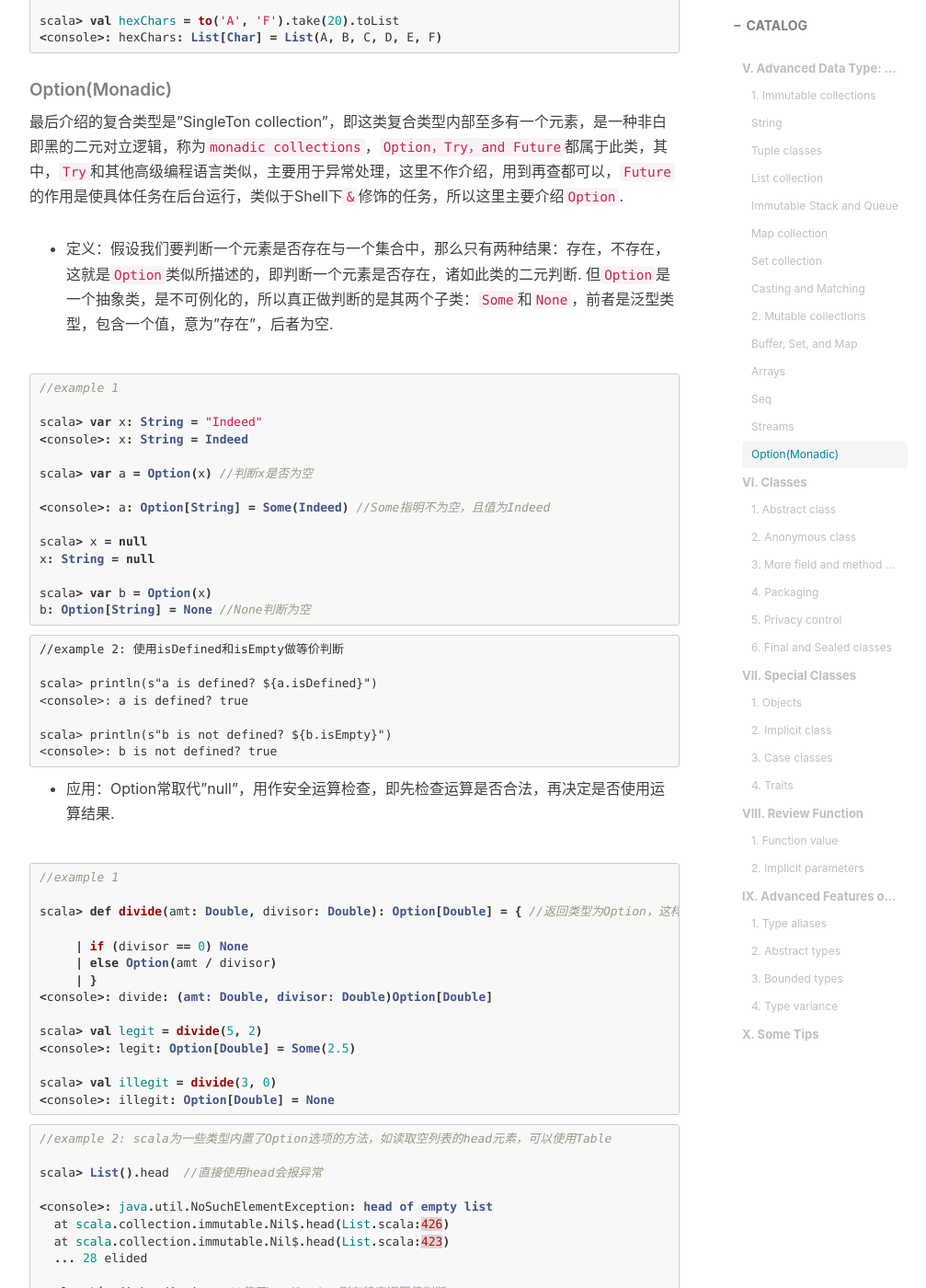
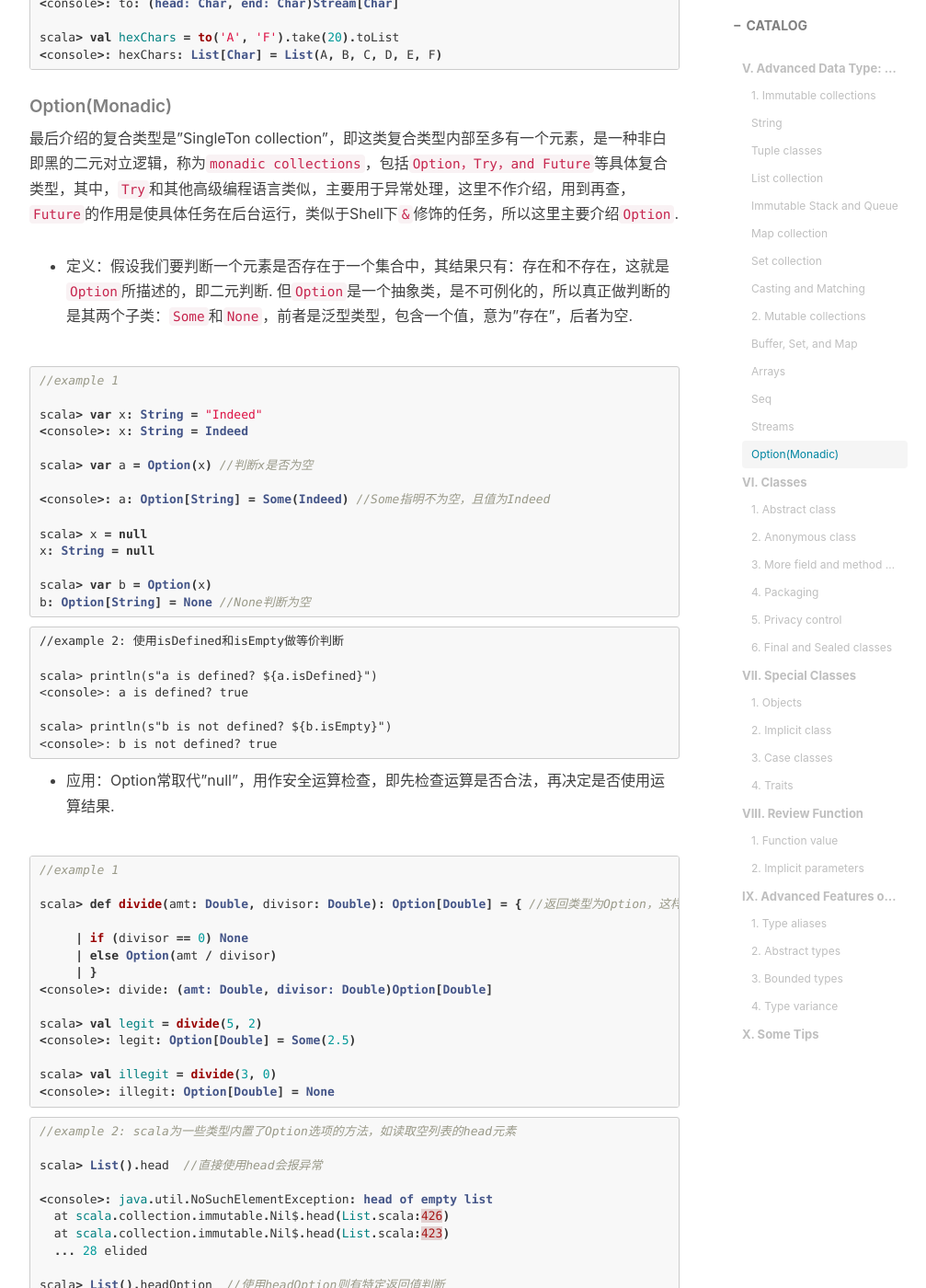
Before and after one commit to VVViy/VVViy.github.io, a Jekyll site: the page built from _posts/2018-12-13-Learning-Chisel-and-Scala-Part-II.md, in a window 1280 px wide and 1400 px high, scrolled down 19903 px. Shown: the whole window at 92% size, without its empty margins (233-1240 px from the left). Built offline with Jekyll 4.4.1, drawn with Linux system fonts in a browser that asks for light colours; nearby versions of some CDN libraries; comment, search, counter and statistics services are not loaded; some of the changed text lies outside the part shown.

Commit message:
Update 2018-12-13-Learning-Chisel-and-Scala-Part-II.md

````diff
--- a/_posts/2018-12-13-Learning-Chisel-and-Scala-Part-II.md
+++ b/_posts/2018-12-13-Learning-Chisel-and-Scala-Part-II.md
@@ -499,7 +499,7 @@
 | + | Set(1,2) + 3/Set(1,2) + (3,4), res: Set(1,2,3)/Set(1,2,3,4) | 追加元素或子集合 |
 | ++ | Set(1,2) ++ List(2,3), res: Set(1,2,3) | 追加其他Set或复合类型元素 |
 | - | Set(1,2,3) - 2/Set(1,2,3) - (1,2), res: Set(1)/Set(3) | 删除原有元素，构成新Set |
-| -- | Set(1,2,3) -- List(1,2), res: Set(3) | ++逆向操作 |
+| - - | Set(1,2,3) - - List(1,2), res: Set(3) | ++逆向操作 |
 | empty | Set(1,2,3).empty, res: Set() | 清空集合构成新Set |
 | & 或 intersect | Set(1,2,3) & Set(1) 或 Set(1,2,3) intersect Set(1), res: Set(1) | 求交集 |
 | \| 或 union | Set(1,2,3) \| Set(4) 或 Set(1,2,3) union Set(4), res: Set(1,2,3,4) | 求并集 |
@@ -540,6 +540,7 @@
 
 scala> val msg = statuses match {
      | case x if x contains(500) => "has error" //在guard中使用contains方法
+
      | case _ => "okay"
      | }
 <console>: msg: String = has error
@@ -581,7 +582,7 @@
 <console>: head: Char = r
 ```
 
-  前面介绍`Tuple`时提到过，其不是`collection`体系下的类型，但是其行为与`collections`类型非常相似，所以`Tuple`也可应用于`match`控制结构，`Tuple`可以保存不同类型的元素，在有些应用场景下更加灵活.
+  前面介绍`Tuple`时曾提到，其并非`collection`类型，但是其行为与`collections`类型非常相似，所以`Tuple`也可应用于`match`控制结构，`Tuple`可以保存不同类型的元素，在有些应用场景下更加灵活.
 
 ```scala
 //exampe
@@ -599,7 +600,7 @@
 ```
 
 #### 2. Mutable collections
-  前一节介绍了不可变的复合类型，对应的也有可变类型版本，如Table 9所示. 需要再次说明的是，`collection.immutable package`是自动添加到当前命名空间内的，而`collection.mutable package`未自动添加左右在未`import package`的情况下，只能写出完整包名进行引用类型.
+  前一节介绍了不可变的复合类型，对应的也有可变类型版本，如Table 9所示. 需要再次说明的是，`collection.immutable package`将自动添加到当前命名空间，而`collection.mutable package`不会自动添加，同时，若未`import package`，则只能通过完整包名进行引用类型.
 
 Table 9. Mutable collection types
 
@@ -758,9 +759,9 @@
 ```
 
 ##### Option(Monadic)
-  最后介绍的复合类型是"SingleTon collection"，即这类复合类型内部至多有一个元素，是一种非白即黑的二元对立逻辑，称为`monadic collections`，`Option，Try，and Future`都属于此类，其中，`Try`和其他高级编程语言类似，主要用于异常处理，这里不作介绍，用到再查都可以，`Future`的作用是使具体任务在后台运行，类似于Shell下`&`修饰的任务，所以这里主要介绍`Option`.
-
-* 定义：假设我们要判断一个元素是否存在与一个集合中，那么只有两种结果：存在，不存在，这就是`Option`类似所描述的，即判断一个元素是否存在，诸如此类的二元判断. 但`Option`是一个抽象类，是不可例化的，所以真正做判断的是其两个子类：`Some`和`None`，前者是泛型类型，包含一个值，意为"存在"，后者为空.
+  最后介绍的复合类型是"SingleTon collection"，即这类复合类型内部至多有一个元素，是一种非白即黑的二元对立逻辑，称为`monadic collections`，包括`Option，Try，and Future`等具体复合类型，其中，`Try`和其他高级编程语言类似，主要用于异常处理，这里不作介绍，用到再查，`Future`的作用是使具体任务在后台运行，类似于Shell下`&`修饰的任务，所以这里主要介绍`Option`.
+
+* 定义：假设我们要判断一个元素是否存在于一个集合中，其结果只有：存在和不存在，这就是`Option`所描述的，即二元判断. 但`Option`是一个抽象类，是不可例化的，所以真正做判断的是其两个子类：`Some`和`None`，前者是泛型类型，包含一个值，意为"存在"，后者为空.
 
 ```scala
 //example 1
@@ -809,7 +810,7 @@
 ```
 
 ```scala
-//example 2: scala为一些类型内置了Option选项的方法，如读取空列表的head元素，可以使用Table
+//example 2: scala为一些类型内置了Option选项的方法，如读取空列表的head元素
 
 scala> List().head  //直接使用head会报异常
 
````
Also changed, not shown: other parts of _posts/2018-12-13-Learning-Chisel-and-Scala-Part-II.md (+7 -7 lines).
